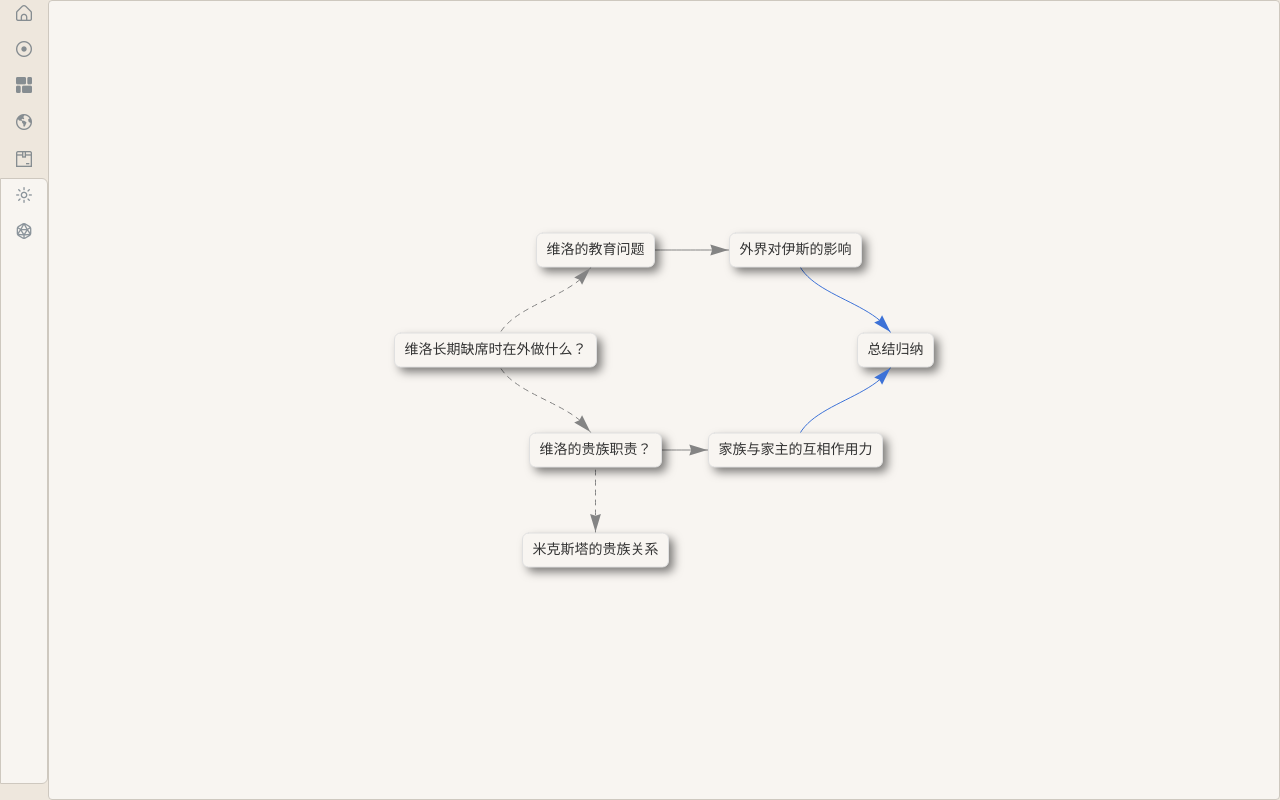
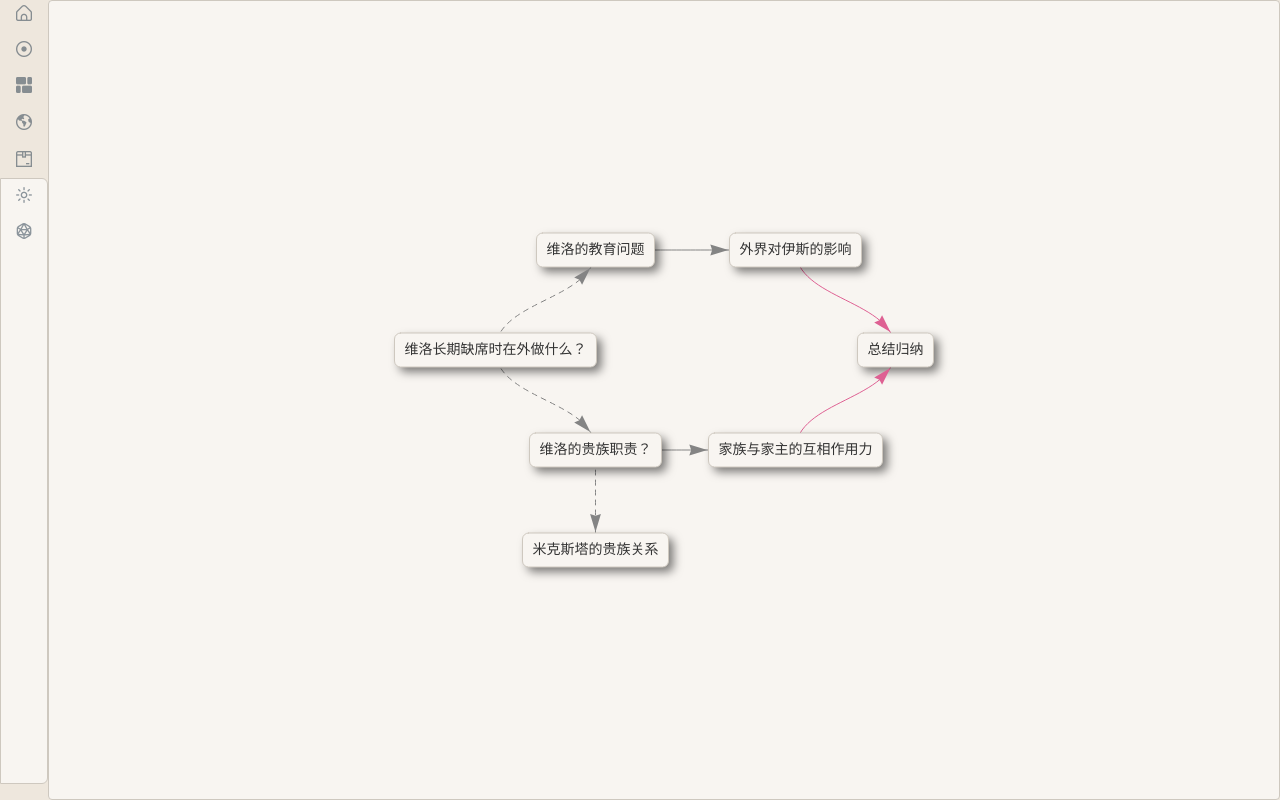
Before and after one commit to neko-kyuu/the-tale-of-Ofoces, a Vue app: page /test in a window 1280 px wide. Built offline with nearby package versions, Linux system fonts and the light colour scheme.

Commit message:
vis-network options

```diff
--- a/src/components/SourceControlGraph.vue
+++ b/src/components/SourceControlGraph.vue
@@ -48,7 +48,7 @@ const getVisNodes = () => {
         shadow: true,
         color: {
           background: getComputedColor('--color-background-soft'),
-          border: '#e0e0e0'
+          border: getComputedColor('--color-border')
         }
       }))
     )
@@ -64,7 +64,7 @@ const getVisEdges = () => {
       arrows: 'to',
       // 使用对象形式设置颜色
       color: {
-        color: conn.type === 'merge' ? '#3D72D7' : '#848484',
+        color: conn.type === 'merge' ? '#de6193' : '#848484',
         inherit: false
       },
       dashes: conn.type === 'branch'
@@ -113,6 +113,9 @@ const options: Options = {
   interaction: {
     dragNodes: false,
     hover: true // 启用hover交互
+  },
+  manipulation: {
+    enabled: false
   }
 }
 
```
